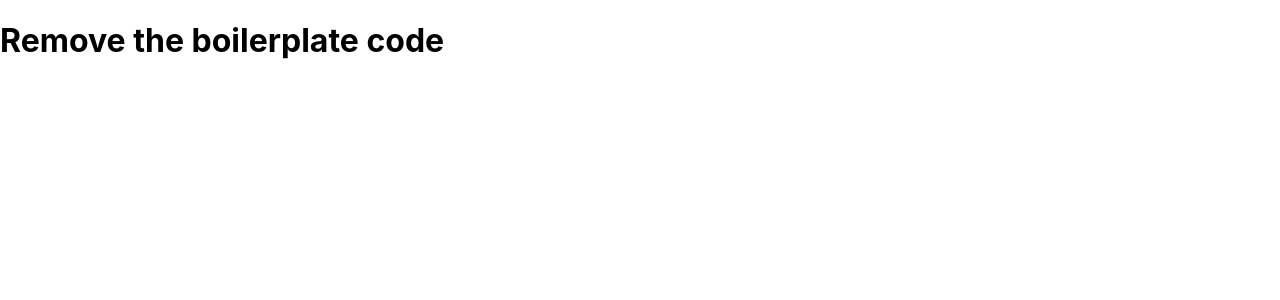
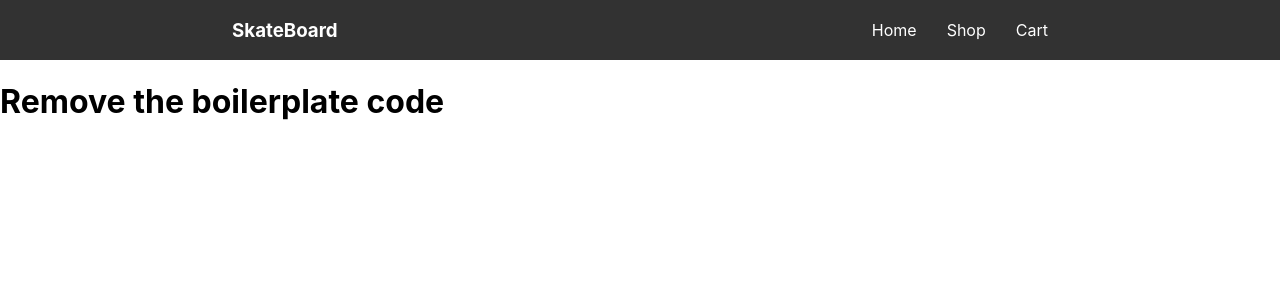
Before and after one commit to ZaidKhan144/shopping-cart, a React (Create React App) app in the folder skateboard/: page / in a window 1280 px wide. Shown: the top 300 px of the page. Built offline with nearby package versions, Linux system fonts and the light colour scheme.

Commit message:
styled navigation

```diff
--- a/skateboard/package.json
+++ b/skateboard/package.json
@@ -8,7 +8,9 @@
     "@testing-library/user-event": "^12.6.2",
     "react": "^17.0.1",
     "react-dom": "^17.0.1",
+    "react-router-dom": "^5.2.0",
     "react-scripts": "4.0.1",
+    "styled-components": "^5.2.1",
     "web-vitals": "^0.2.4"
   },
   "scripts": {
--- a/skateboard/public/index.html
+++ b/skateboard/public/index.html
@@ -24,7 +24,7 @@
       work correctly both with client-side routing and a non-root public URL.
       Learn how to configure a non-root public URL by running `npm run build`.
     -->
-    <title>React App</title>
+    <title>Skateboard App</title>
   </head>
   <body>
     <noscript>You need to enable JavaScript to run this app.</noscript>
--- a/skateboard/src/App.js
+++ b/skateboard/src/App.js
@@ -1,9 +1,16 @@
+import { BrowserRouter as Router, Switch, Route } from 'react-router-dom'
+import Home from './components/Home'
+import NavBar from './components/Nav/Nav'
 
-function App() {
+const App = () => {
   return (
-    <div>
-      <h1>Remove the boilerplate code</h1>
-    </div>
+    <Router>
+      <NavBar />
+      <Switch>
+        <Route exact path="/"> <Home /> </Route>
+      </Switch>
+    </Router>
+
   );
 }
 
--- /dev/null
+++ b/skateboard/src/components/Home.js
@@ -0,0 +1,9 @@
+
+const Home = () => {
+    return(
+        <div>
+            <h1>Remove the boilerplate code</h1>
+        </div>
+    )
+}
+export default Home
--- /dev/null
+++ b/skateboard/src/components/Nav/Nav.js
@@ -0,0 +1,27 @@
+import { Link } from 'react-router-dom'
+import { Nav, Title } from './NavStyle'
+
+const NavBar = () => {
+    return(
+        <Nav>
+
+            <Title>
+                <Link to="/">SkateBoard</Link>
+            </Title>
+
+            <ul>
+                <li>
+                    <Link to="/">Home</Link>
+                </li>
+                <li>
+                    <Link to="/shop">Shop</Link>
+                </li>
+                <li>
+                    <Link to="/cart">Cart</Link>
+                </li>
+            </ul>
+        </Nav>
+    )
+}
+
+export default NavBar
--- /dev/null
+++ b/skateboard/src/components/Nav/NavStyle.js
@@ -0,0 +1,36 @@
+import styled from 'styled-components'
+
+export const Nav = styled.nav`
+    display: flex;
+    justify-content: space-around;
+    background-color: #323232;
+    align-items: center;
+    color: #fff;
+
+    & ul {
+        display: flex;
+        list-style-type: none;
+
+        & li a {
+            color: #fff;
+            text-decoration: none;
+            padding-left: 30px;
+        }
+    }
+
+    @media (max-width: 630px){
+        justify-content: center;
+    }
+
+`
+export const Title = styled.h3`
+    a {
+        color: #fff;
+        text-decoration: none;
+    }
+
+    @media (max-width: 630px){
+        display: none;
+    }
+
+`
```
Also changed, not shown: 2 other files (tests, documents, lock files or other folders).
